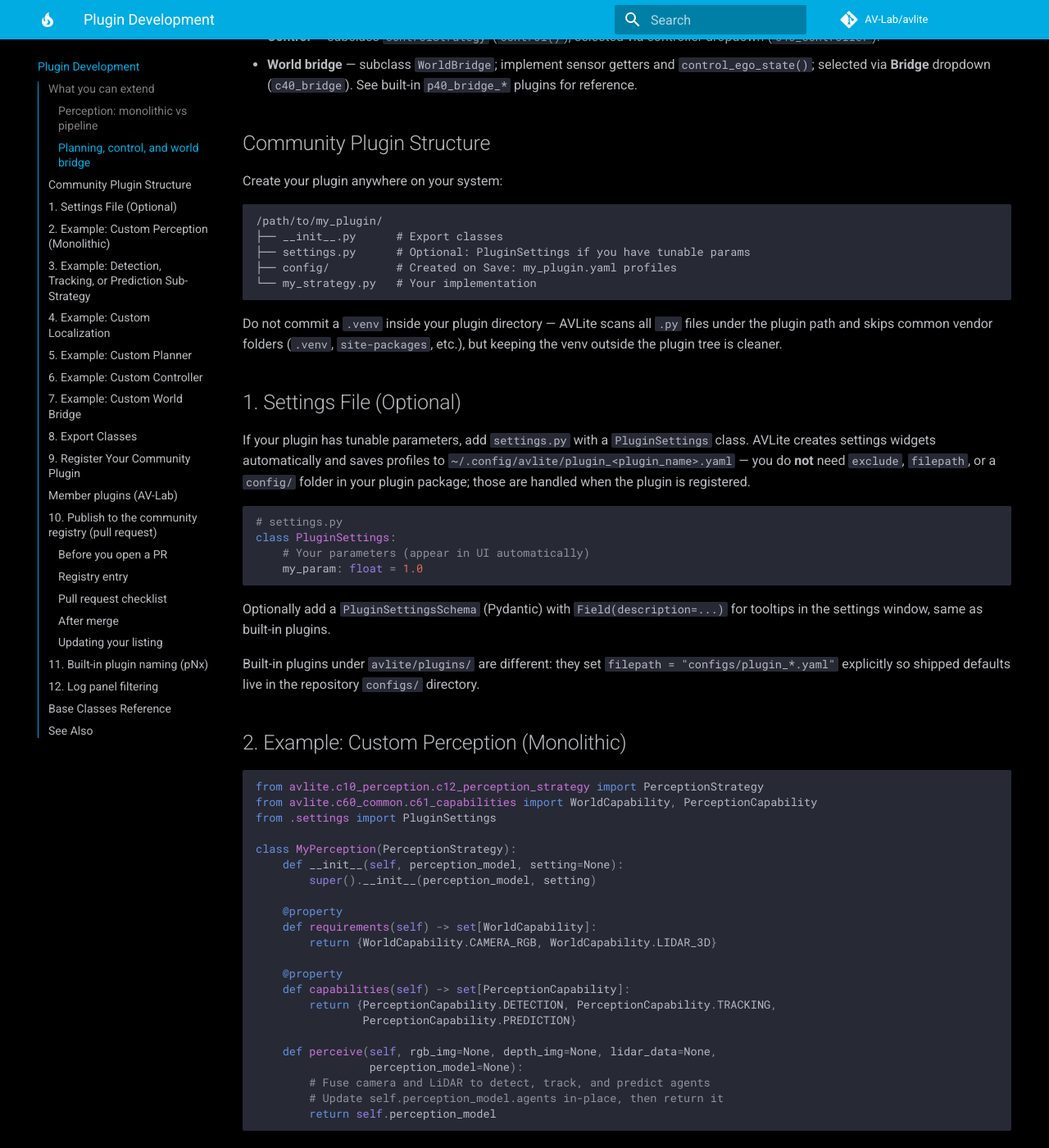
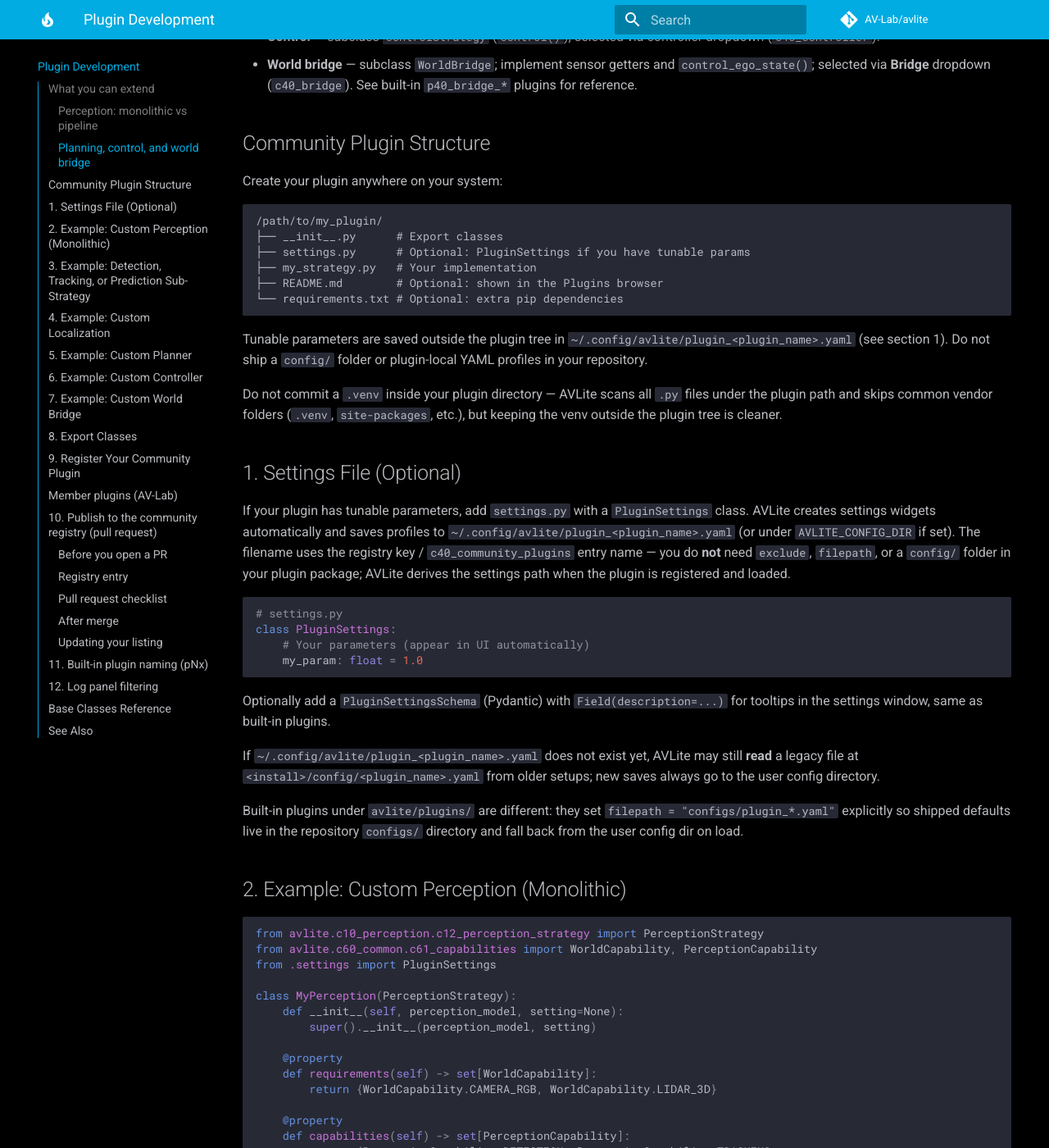
Before and after one commit to AV-Lab/avlite, an MkDocs documentation site: the page built from docs/plugin-development.md, in a window 1280 px wide and 1400 px high, scrolled down 1828 px. Shown: the whole window at 82% size. Built offline with MkDocs 1.6.1 and Material for MkDocs 9.7.7, drawn with Linux system fonts in a browser that asks for light colours; comment, search, counter and statistics services are not loaded; some of the changed text lies outside the part shown.

Commit message:
Update plugin development documentation for community plugins
- Clarified the structure and requirements for community plugins, emphasizing the separation of user settings and repository defaults.
- Updated references to the configuration file paths and the handling of tunable parameters.
- Enhanced explanations regarding the installation and registration of community plugins, including the new settings file locations.
- Improved overall clarity and consistency in the documentation to aid plugin developers.

````diff
--- a/docs/plugin-development.md
+++ b/docs/plugin-development.md
@@ -77,15 +77,18 @@ Create your plugin anywhere on your system:
 /path/to/my_plugin/
 ├── __init__.py      # Export classes
 ├── settings.py      # Optional: PluginSettings if you have tunable params
-├── config/          # Created on Save: my_plugin.yaml profiles
-└── my_strategy.py   # Your implementation
+├── my_strategy.py   # Your implementation
+├── README.md        # Optional: shown in the Plugins browser
+└── requirements.txt # Optional: extra pip dependencies
 ```
+
+Tunable parameters are saved outside the plugin tree in `~/.config/avlite/plugin_<plugin_name>.yaml` (see section 1). Do not ship a `config/` folder or plugin-local YAML profiles in your repository.
 
 Do not commit a `.venv` inside your plugin directory — AVLite scans all `.py` files under the plugin path and skips common vendor folders (`.venv`, `site-packages`, etc.), but keeping the venv outside the plugin tree is cleaner.
 
 ## 1. Settings File (Optional)
 
-If your plugin has tunable parameters, add `settings.py` with a `PluginSettings` class. AVLite creates settings widgets automatically and saves profiles to `~/.config/avlite/plugin_<plugin_name>.yaml` — you do **not** need `exclude`, `filepath`, or a `config/` folder in your plugin package; those are handled when the plugin is registered.
+If your plugin has tunable parameters, add `settings.py` with a `PluginSettings` class. AVLite creates settings widgets automatically and saves profiles to `~/.config/avlite/plugin_<plugin_name>.yaml` (or under `AVLITE_CONFIG_DIR` if set). The filename uses the registry key / `c40_community_plugins` entry name — you do **not** need `exclude`, `filepath`, or a `config/` folder in your plugin package; AVLite derives the settings path when the plugin is registered and loaded.
 
 ```python
 # settings.py
@@ -96,7 +99,9 @@ class PluginSettings:
 
 Optionally add a `PluginSettingsSchema` (Pydantic) with `Field(description=...)` for tooltips in the settings window, same as built-in plugins.
 
-Built-in plugins under `avlite/plugins/` are different: they set `filepath = "configs/plugin_*.yaml"` explicitly so shipped defaults live in the repository `configs/` directory.
+If `~/.config/avlite/plugin_<plugin_name>.yaml` does not exist yet, AVLite may still **read** a legacy file at `<install>/config/<plugin_name>.yaml` from older setups; new saves always go to the user config directory.
+
+Built-in plugins under `avlite/plugins/` are different: they set `filepath = "configs/plugin_*.yaml"` explicitly so shipped defaults live in the repository `configs/` directory and fall back from the user config dir on load.
 
 ## 2. Example: Custom Perception (Monolithic)
 
@@ -277,17 +282,20 @@ When you rename a module file, update the import path in `__init__.py` to match
 **Via GUI** (recommended):
 1. Open AVLite
 2. Go to Config tab
-3. Add entry under community plugins: `my_plugin` -> `/path/to/my_plugin`
+3. Add entry under community plugins: `my_plugin` → install path (or use **Install** then **Register** from `python -m avlite plugins`)
 4. Save profile
+
+Double-click a community plugin in the list to view its **Package Name** and **Settings file** paths separately. **Reset to Installed** repopulates the list from everything under the plugins install directory.
 
 **Via settings file** (`configs/c40_execution.yaml` or your saved copy under `~/.config/avlite/`):
 
 ```yaml
 c40_community_plugins:
-  my_plugin: /path/to/my_plugin
+  my_plugin: my_plugin                    # installed under ~/.local/share/avlite/plugins/
+  dev_plugin: ~/src/my_plugin             # local dev checkout outside the plugins dir
 ```
 
-When a plugin is installed through `python -m avlite plugins`, its path is stored under `~/.local/share/avlite/plugins/` (override with `AVLITE_PLUGINS_DIR`).
+The map value is the **install path**, not the settings YAML path. When a plugin lives under `~/.local/share/avlite/plugins/` (override install root with `AVLITE_PLUGINS_DIR`), AVLite stores the name sentinel (`my_plugin: my_plugin`). Paths outside that directory are stored as `~/...` or an absolute path. Plugin settings always live in `~/.config/avlite/plugin_<name>.yaml`, independent of the install location.
 
 Your classes will now appear in the UI dropdowns.
 
@@ -376,7 +384,7 @@ Keep entries sorted alphabetically by `name` if the registry already follows tha
 - [ ] README explains what the plugin provides and any extra setup
 - [ ] Registry `name` matches how you refer to the plugin in docs
 - [ ] Registry `category` matches the base class(es) you export
-- [ ] No secrets, large binaries, or committed virtualenv in the plugin repo
+- [ ] No secrets, large binaries, committed virtualenv, or `config/` folder with plugin-local YAML profiles in the plugin repo
 
 In the PR description, briefly state what layer(s) the plugin extends (perception, planning, control, bridge, etc.) and link to an example profile or usage steps if helpful.
 
@@ -463,4 +471,4 @@ Built-in plugins in `avlite/plugins/` (maintained by core team):
 - `p30_controller_joystick` — Xbox-style joystick controller
 - `p50_headless_mode` — Headless runner and config CLI
 
-Settings for built-in plugins: `configs/plugin_*.yaml` in the repo (same basename under `~/.config/avlite/` when saved).
+Settings for built-in plugins: `configs/plugin_*.yaml` in the repo (same basename under `~/.config/avlite/` when saved). Community plugin settings use the same `plugin_<name>.yaml` basename but live only under `~/.config/avlite/` (no repo default).
````
Also changed, not shown: docs/architecture.md (+2 -0 lines), docs/index.md (+3 -2 lines), docs/settings-naming.md (+6 -1 lines).
